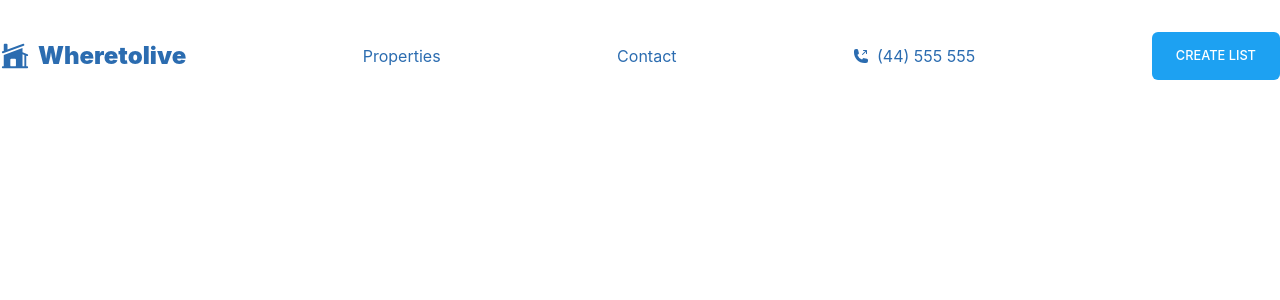
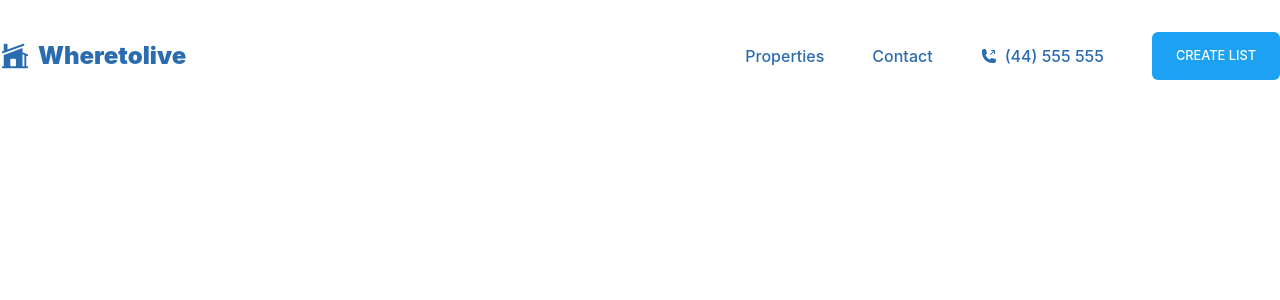
Before and after one commit to EdMarzal97/realstate_uk, a Next.js app: page / in a window 1280 px wide. Shown: the top 300 px of the page. Built offline with nearby package versions, Linux system fonts and the light colour scheme.

Commit message:
styling the navbar

```diff
--- a/features/common/modules/Navigation/components/NavigationDesktop/NavigationDesktop.js
+++ b/features/common/modules/Navigation/components/NavigationDesktop/NavigationDesktop.js
@@ -18,10 +18,12 @@ const NavigationDesktop = () => {
                             <Text fontSize='2xl' fontWeight='black'>Wheretolive</Text>
                         </Box>
                     </Link>
+                    <Flex gap='12' alignItems='center' fontWeight='medium'>
                     {navigationLinks.map((item) => (
                         <NavigationLink key={item.title}  {...item}/>
                     ))}
                     <Button padding='1.5rem' colorScheme='twitter' fontSize='0.8rem'fontWeight='medium'>CREATE LIST</Button>
+                    </Flex>
                 </Flex>
             </Box>
         </Box>);
```
